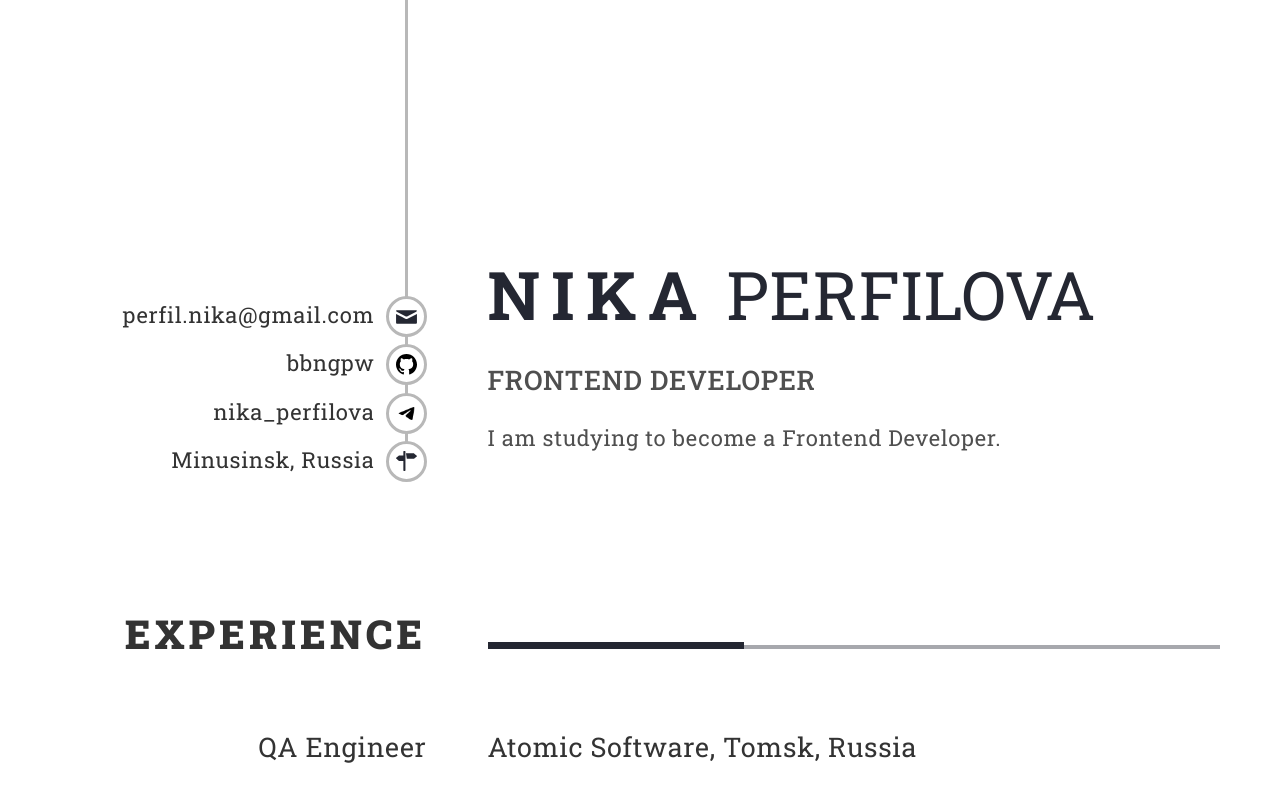
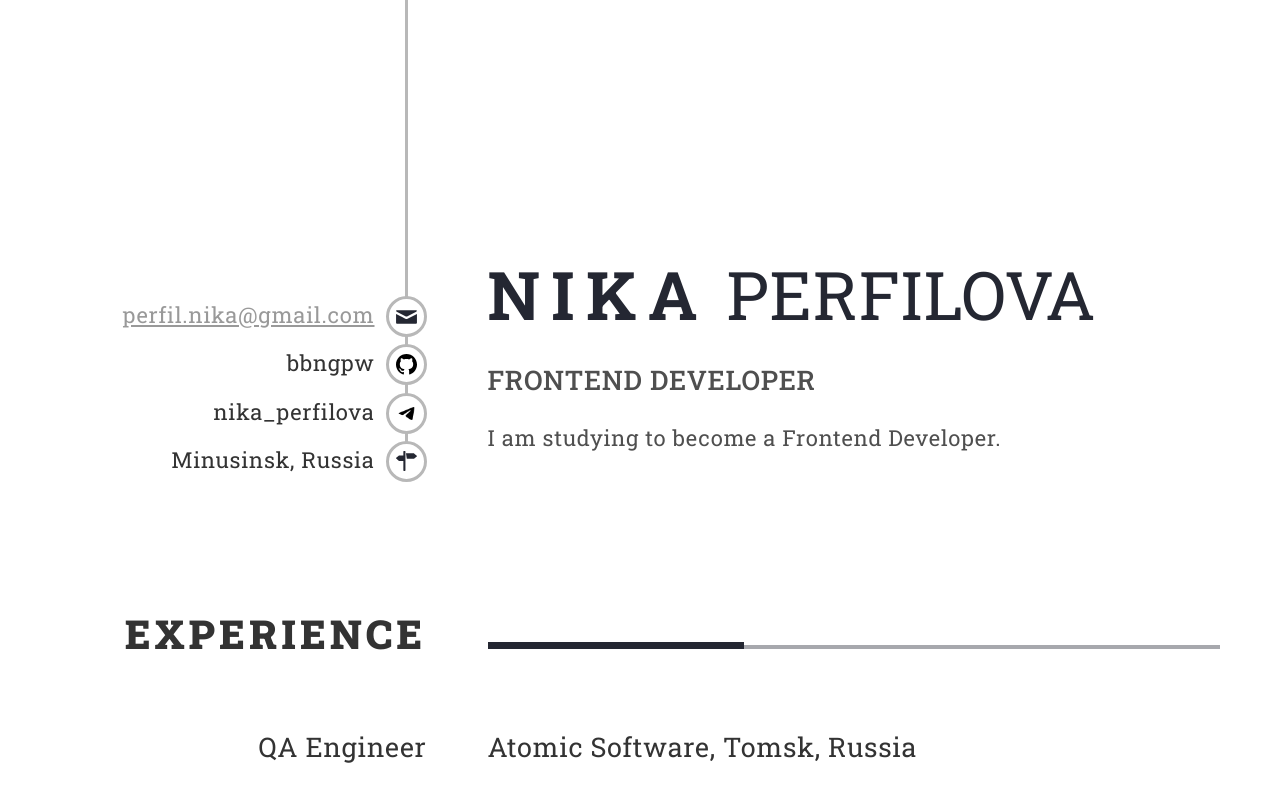
Before and after one commit to bbngpw/cv, a website: page index.html in a window 1280 px wide. In both pictures the pointer is over the link 248 px from the left and 314 px from the top of the page. Shown: the top 798 px of the page. Drawn offline with Linux system fonts and the light colour scheme.

Commit message:
feat: add styles for links on hover

```diff
--- a/styles/style.css
+++ b/styles/style.css
@@ -63,6 +63,16 @@ body {
 
 .column_wide {
   flex-basis: 60%;
+}
+
+a:hover {
+  color: var(--content-auxiliary-color);
+  text-decoration: underline;
+}
+
+a:active {
+  color: var(--content-secondary-color);
+  text-decoration: underline;
 }
 
 /*** Header ***/
```
